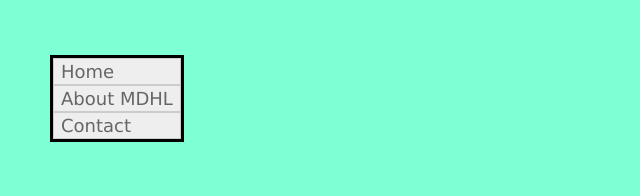
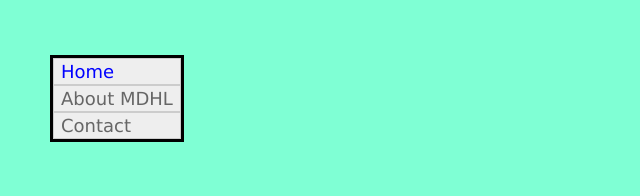
Before and after one commit to leonivr/TareaClase2, a plain HTML site: page index.html in a window 1280 px wide. Shown: the part 604-800 px from the top of the page, 0-640 px from the left. Drawn offline with Linux system fonts and the light colour scheme.

Commit message:
task2-css5

```diff
--- a/estilos/style1.css
+++ b/estilos/style1.css
@@ -105,3 +105,6 @@ footer{
 ul{
     border: solid black;
 }
+a.active{
+    color:blue;
+}
--- a/index.html
+++ b/index.html
@@ -20,7 +20,7 @@
     <div id="navbar">
      <nav>
       <ul>
-        <li><a href="./index.html">Home</a></li>
+        <li><a class="active" href="./index.html">Home</a></li>
         <li><a href="./about.html">About MDHL</a></li>
         <li><a href="./contact.html">Contact</a></li>
       </ul>
@@ -37,7 +37,7 @@
         </article>
     </div>
     <footer>
-      <!--soy un footer-->
+      <!--soy un footer...-->
     </footer>
 </body>
 </html>
```
Also changed, not shown: about.html (+1 -1 lines), contact.html (+1 -1 lines).
